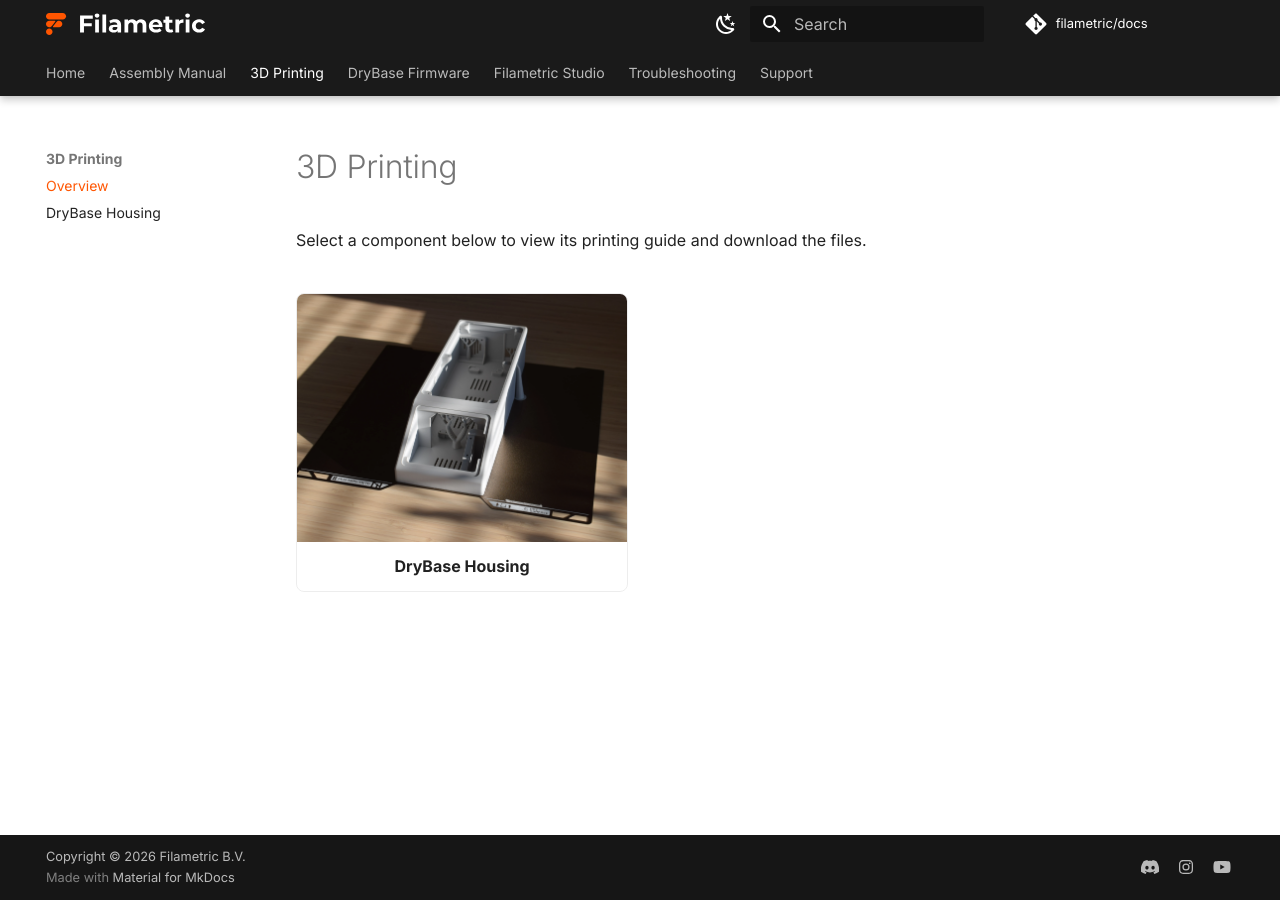
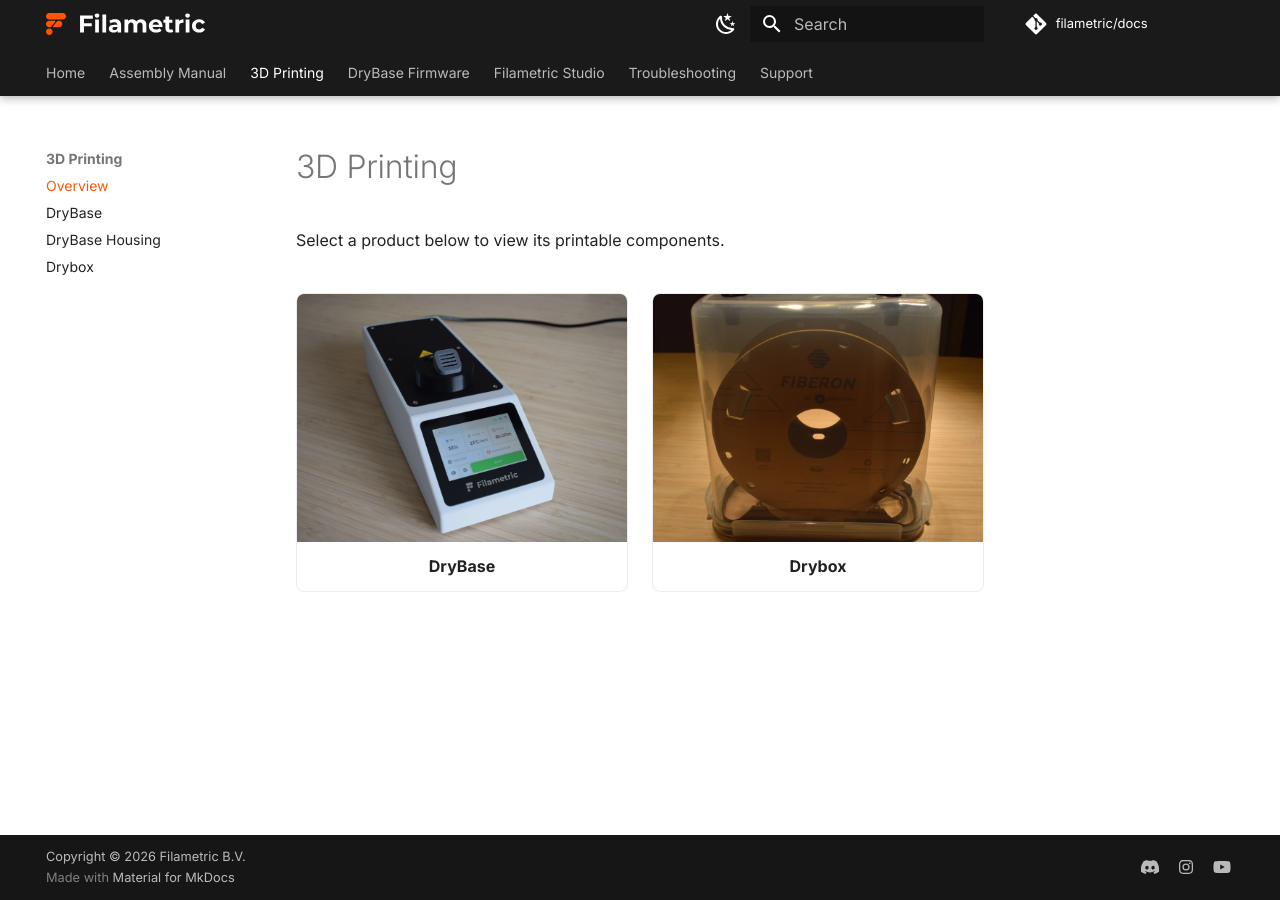
Before and after one commit to Filametric/docs, an MkDocs documentation site: the page built from docs/3d-printing/guide.md, in a window 1280 px wide. Built offline with MkDocs 1.6.1 and Material for MkDocs 9.7.7, drawn with Linux system fonts in a browser that asks for light colours; comment, search, counter and statistics services are not loaded.

Commit message:
Add DryBase and Drybox categories to 3D printing section

```diff
--- a/docs/3d-printing/guide.md
+++ b/docs/3d-printing/guide.md
@@ -1,12 +1,17 @@
 # 3D Printing
 
-Select a component below to view its printing guide and download the files.
+Select a product below to view its printable components.
 
 <div class="print-grid" markdown>
 
-<a class="print-card" href="../../3d-printing/housing/">
-  <img src="../../images/3d-printing/housing.webp" alt="DryBase Housing">
-  <span>DryBase Housing</span>
+<a class="print-card" href="../../3d-printing/drybase/">
+  <img src="../../images/manual/ch5/ch5-result.webp" alt="DryBase">
+  <span>DryBase</span>
+</a>
+
+<a class="print-card" href="../../3d-printing/drybox/">
+  <img src="../../images/3d-printing/drybox.webp" alt="Drybox">
+  <span>Drybox</span>
 </a>
 
 </div>
--- a/mkdocs.yml
+++ b/mkdocs.yml
@@ -76,7 +76,9 @@
     - "6. Drybox assembly": manual/chapter-6-drybox-assembly.md
   - 3D Printing:
     - Overview: 3d-printing/guide.md
+    - DryBase: 3d-printing/drybase.md
     - DryBase Housing: 3d-printing/housing.md
+    - Drybox: 3d-printing/drybox.md
   - DryBase Firmware:
     - Overview: firmware/overview.md
     - Getting Started: firmware/getting-started.md
```
Also changed, not shown: docs/3d-printing/drybase.md (added, +12 -0 lines), docs/3d-printing/drybox.md (added, +3 -0 lines), docs/images/3d-printing/drybox.webp (added).
